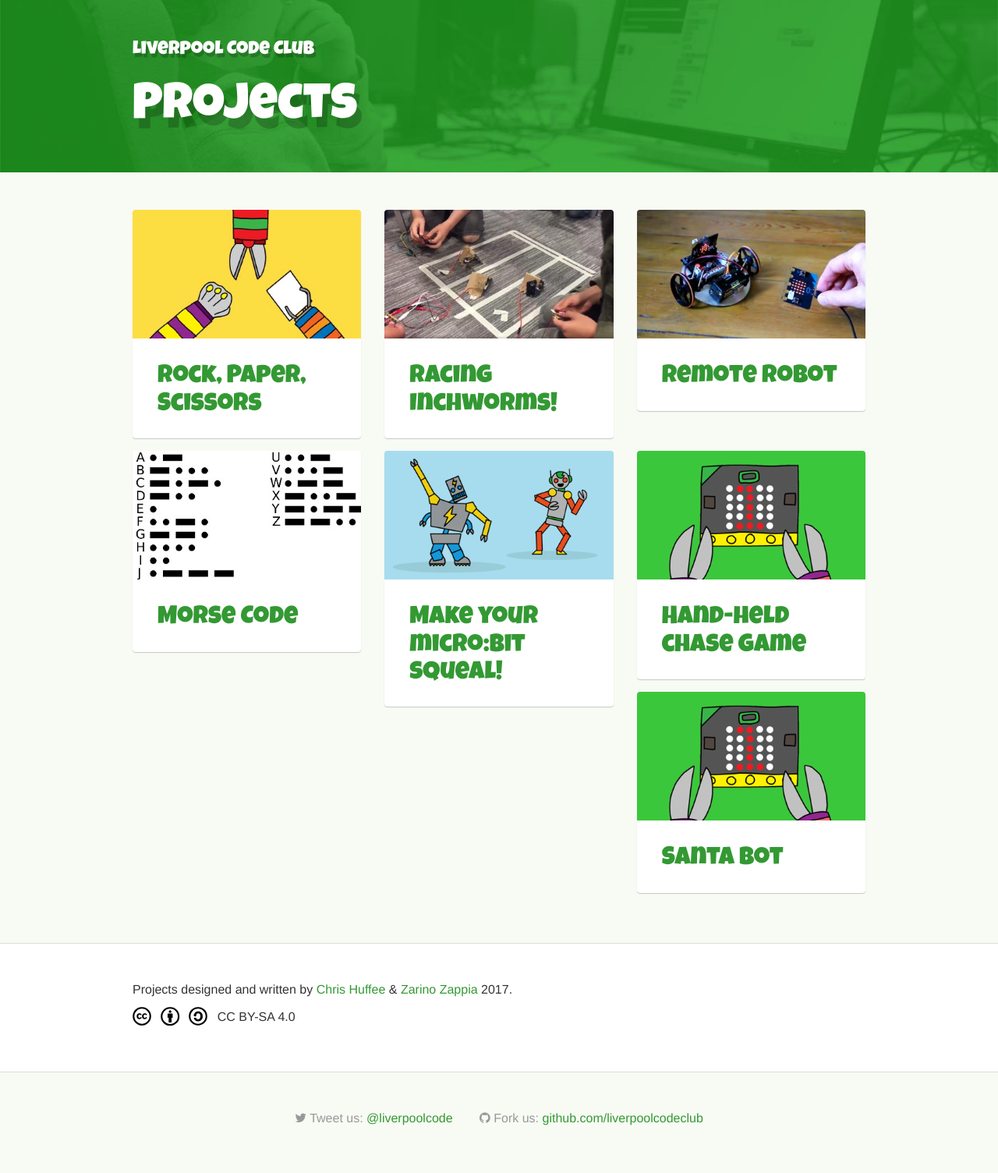
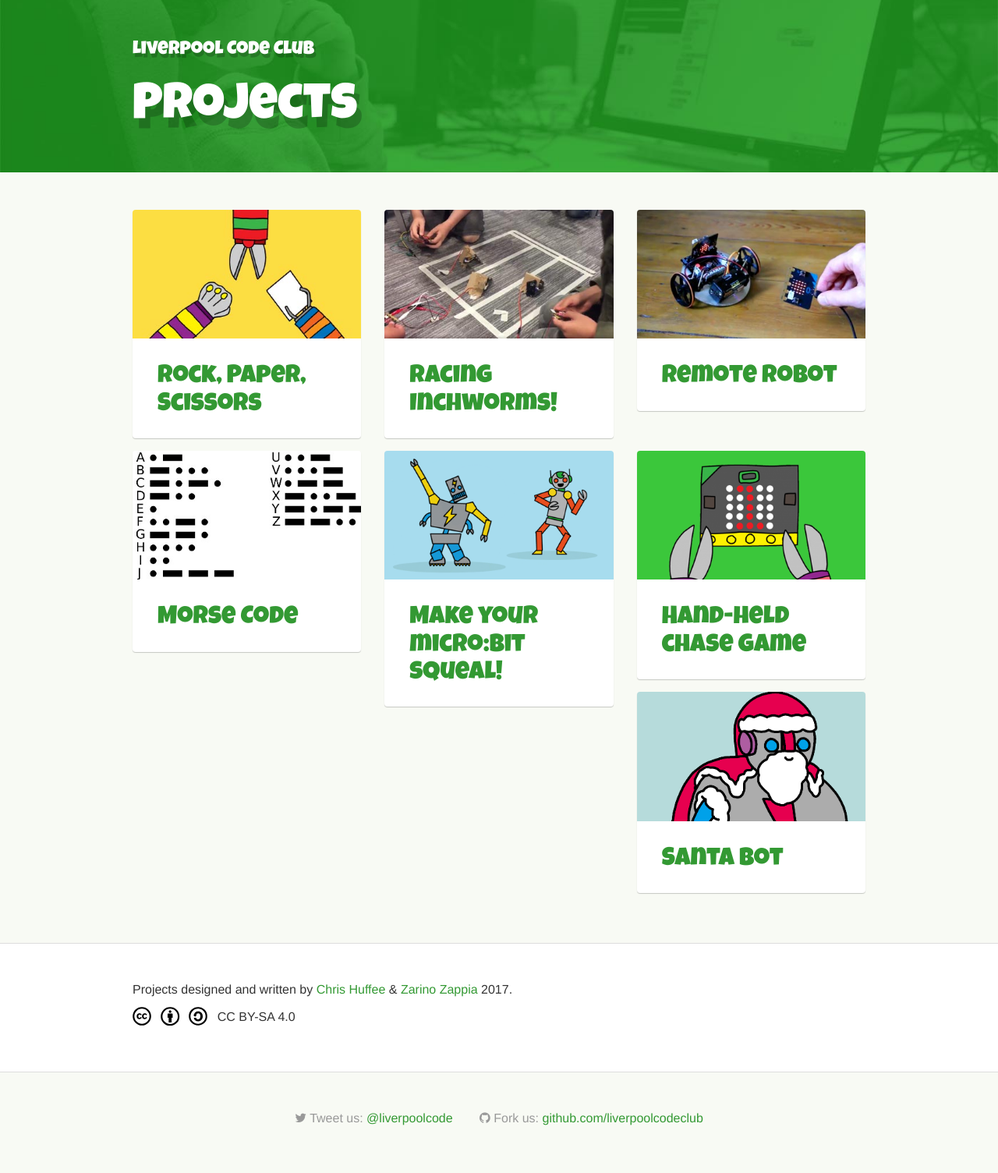
Before and after one commit to liverpoolcodeclub/liverpoolcodeclub.github.io, a Jekyll site: the page built from projects/index.html, in a window 1280 px wide. Shown: the whole page at 78% size. Built offline with Jekyll 4.4.1, drawn with Linux system fonts in a browser that asks for light colours.

Commit message:
Added Santa bot project

```diff
--- a/projects/index.html
+++ b/projects/index.html
@@ -44,7 +44,7 @@
     </div>
     <div class="col-sm-4">
         <a class="project-tile" href="santa-bot">
-            <img src="chase/thumbnail.png" width="400" height="225" alt="">
+            <img src="santa-bot/thumbnail.png" width="400" height="225" alt="">
             <h2>Santa bot</h2>
        </a>
     </div>
```
